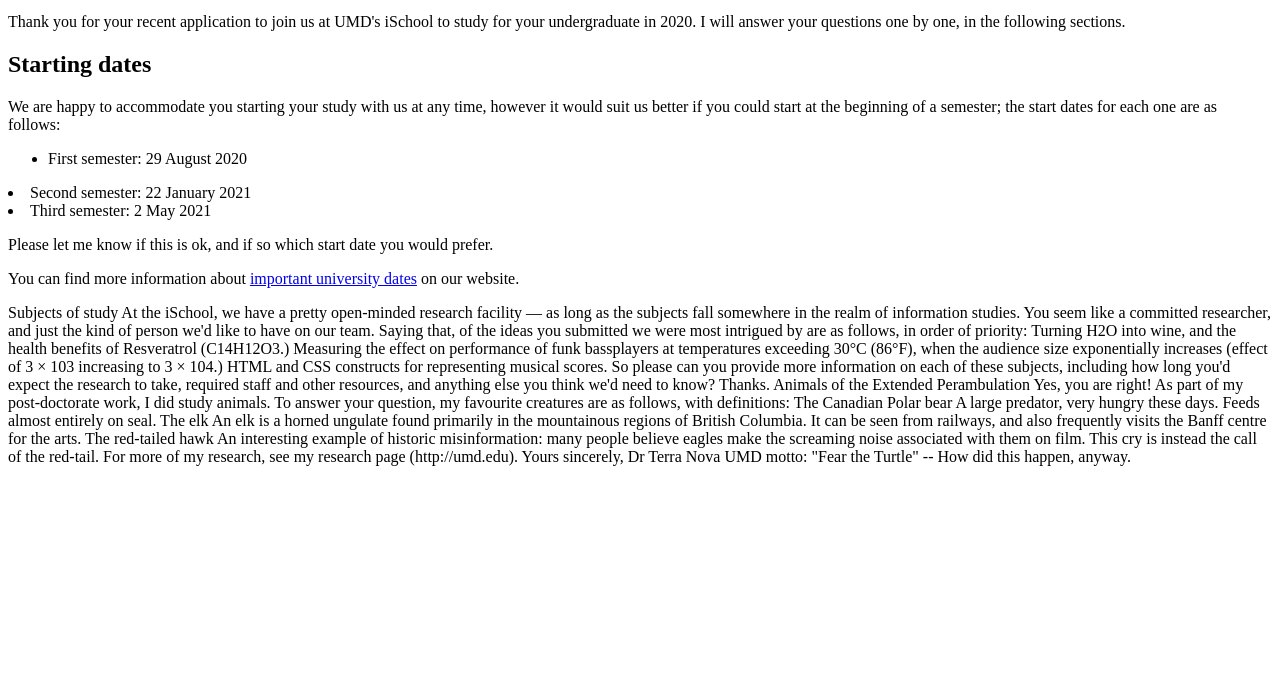
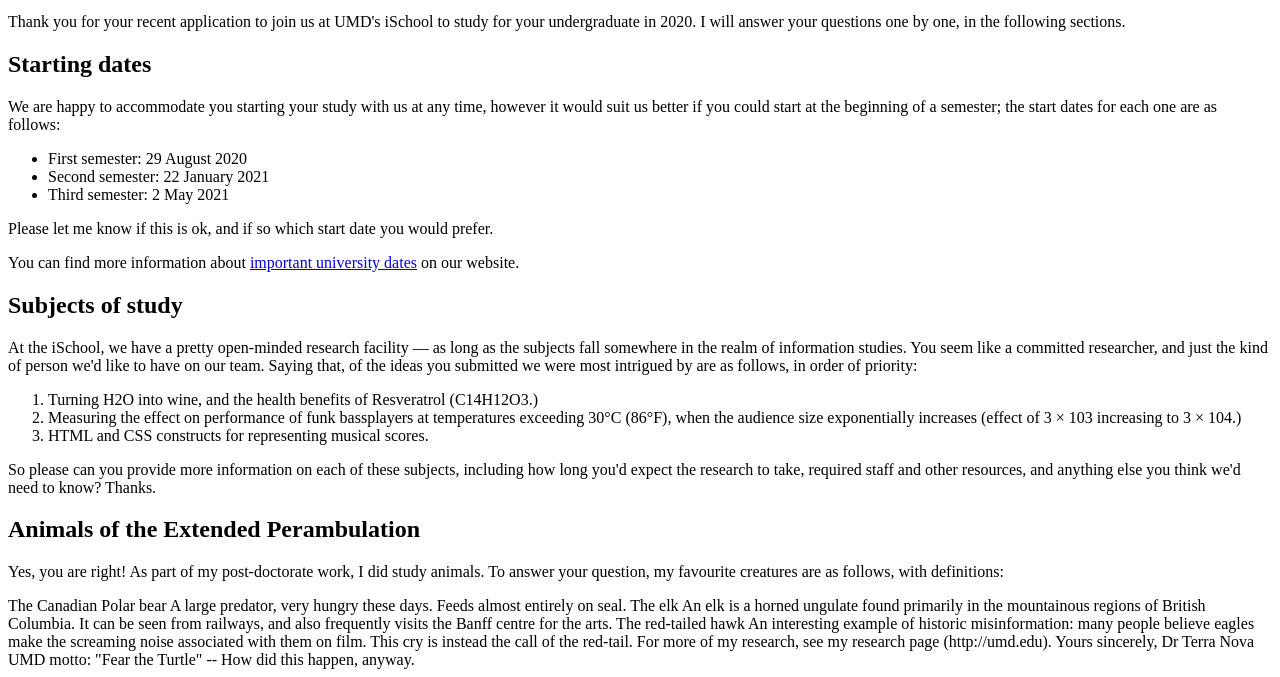
Before and after one commit to sraimundumd/sraimundumdcopy.github.io, a plain HTML site: page public/lab_2/index.html in a window 1280 px wide. Shown: the part 365-1042 px from the top of the page. Before the commit the page ends 839 px from the top, so only its background shows below. Drawn offline with Linux system fonts and the light colour scheme.

Commit message:
7th change

```diff
--- a/public/lab_2/index.html
+++ b/public/lab_2/index.html
@@ -37,7 +37,7 @@
 <h2>Starting dates</h2>
 <p>We are happy to accommodate you starting your study with us at any time, however it would suit us better if you could start at the beginning of a semester; the start dates for each one are as follows:</p>
 <ul>
-    <li>First semester: 29 August 2020 </ul>
+    <li>First semester: 29 August 2020 </li>
     <li>Second semester: 22 January 2021 </li>
     <li>Third semester: 2 May 2021 </li>
 </ul>
@@ -46,16 +46,19 @@
 
 <p>You can find more information about <a href= "http://umd.edu" title= "UMD Homepage">important university dates</a> on our website.</p>
 
-Subjects of study
-At the iSchool, we have a pretty open-minded research facility — as long as the subjects fall somewhere in the realm of information studies. You seem like a committed researcher, and just the kind of person we'd like to have on our team. Saying that, of the ideas you submitted we were most intrigued by are as follows, in order of priority:
+<h2>Subjects of study</h2>
+<p>At the iSchool, we have a pretty open-minded research facility — as long as the subjects fall somewhere in the realm of information studies. You seem like a committed researcher, and just the kind of person we'd like to have on our team. Saying that, of the ideas you submitted we were most intrigued by are as follows, in order of priority:</p>
 
-Turning H2O into wine, and the health benefits of Resveratrol (C14H12O3.)
-Measuring the effect on performance of funk bassplayers at temperatures exceeding 30°C (86°F), when the audience size exponentially increases (effect of 3 × 103 increasing to 3 × 104.)
-HTML and CSS constructs for representing musical scores.
-So please can you provide more information on each of these subjects, including how long you'd expect the research to take, required staff and other resources, and anything else you think we'd need to know? Thanks.
+<ol>
+    <li>Turning H2O into wine, and the health benefits of Resveratrol (C14H12O3.) </li>
+    <li>Measuring the effect on performance of funk bassplayers at temperatures exceeding 30°C (86°F), when the audience size exponentially increases (effect of 3 × 103 increasing to 3 × 104.) </li>
+    <li>HTML and CSS constructs for representing musical scores. </li>
+</ol>
 
-Animals of the Extended Perambulation
-Yes, you are right! As part of my post-doctorate work, I did study animals. To answer your question, my favourite creatures are as follows, with definitions:
+<p>So please can you provide more information on each of these subjects, including how long you'd expect the research to take, required staff and other resources, and anything else you think we'd need to know? Thanks.</p>
+
+<h2>Animals of the Extended Perambulation</h2>
+<p>Yes, you are right! As part of my post-doctorate work, I did study animals. To answer your question, my favourite creatures are as follows, with definitions:</p>
 
 The Canadian Polar bear
 A large predator, very hungry these days. Feeds almost entirely on seal.
```
